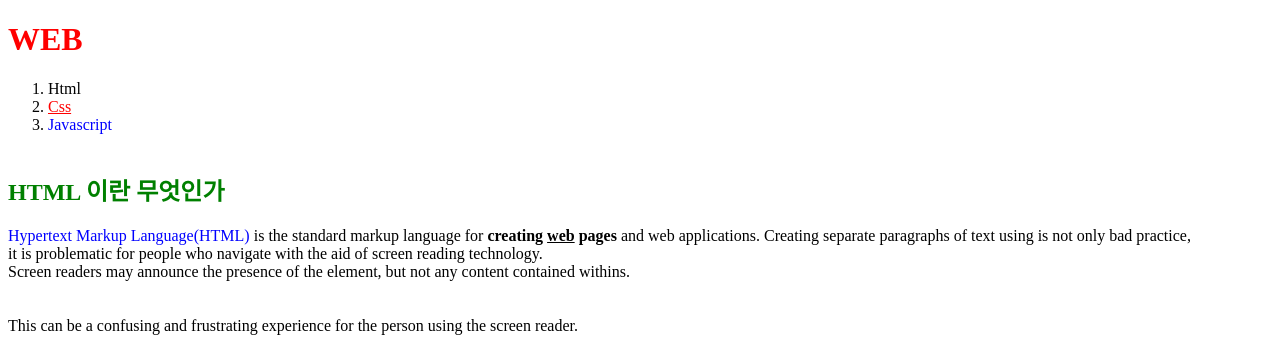
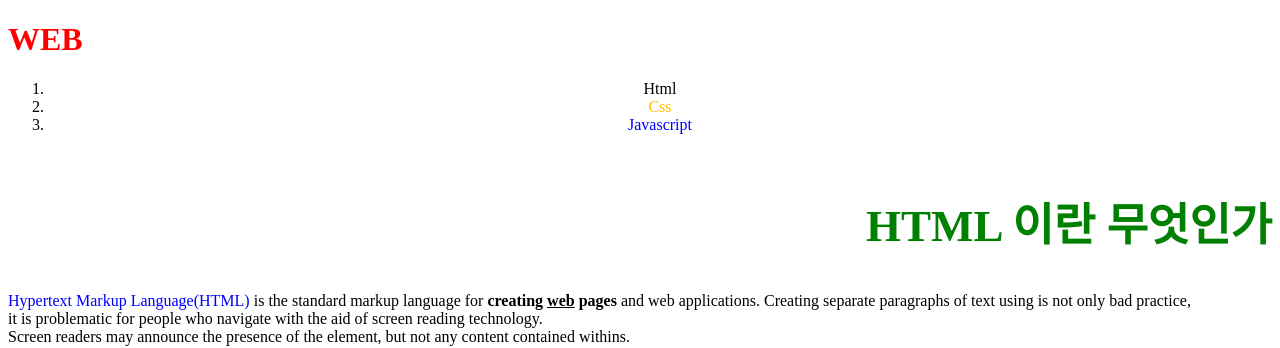
Before and after one commit to LeeSeungWon117/HTML, a plain HTML site: page 1.html in a window 1280 px wide. Shown: the top 348 px of the page. Drawn offline with Linux system fonts and the light colour scheme.

Commit message:
Update 1.html

```diff
--- a/1.html
+++ b/1.html
@@ -9,15 +9,26 @@
         text-decoration: none;
      }
      h2{
+        font-size: 45px;
+        text-align: right;
         color: green
+     }
+     li{
+        text-align: center;
+     }
+     .saw{
+        color: rgb(255, 187, 0);
+     }
+     .active{
+        color: red;
      }
 </style>
 </head>
 <body>
-    <h1><a href="index.html"><font color="red">WEB</font></a></h1>
+    <h1><a href="index.html" class="saw active">WEB</a></h1>
     <ol>
         <li>Html</li>
-        <li><a href="2.html" style="color:red; text-decoration:underline;">Css</a></li>
+        <li><a href="2.html" class="saw">Css</a></li>
         <li><a href="3.html">Javascript</a></li><br>
     </ol>
 
```
